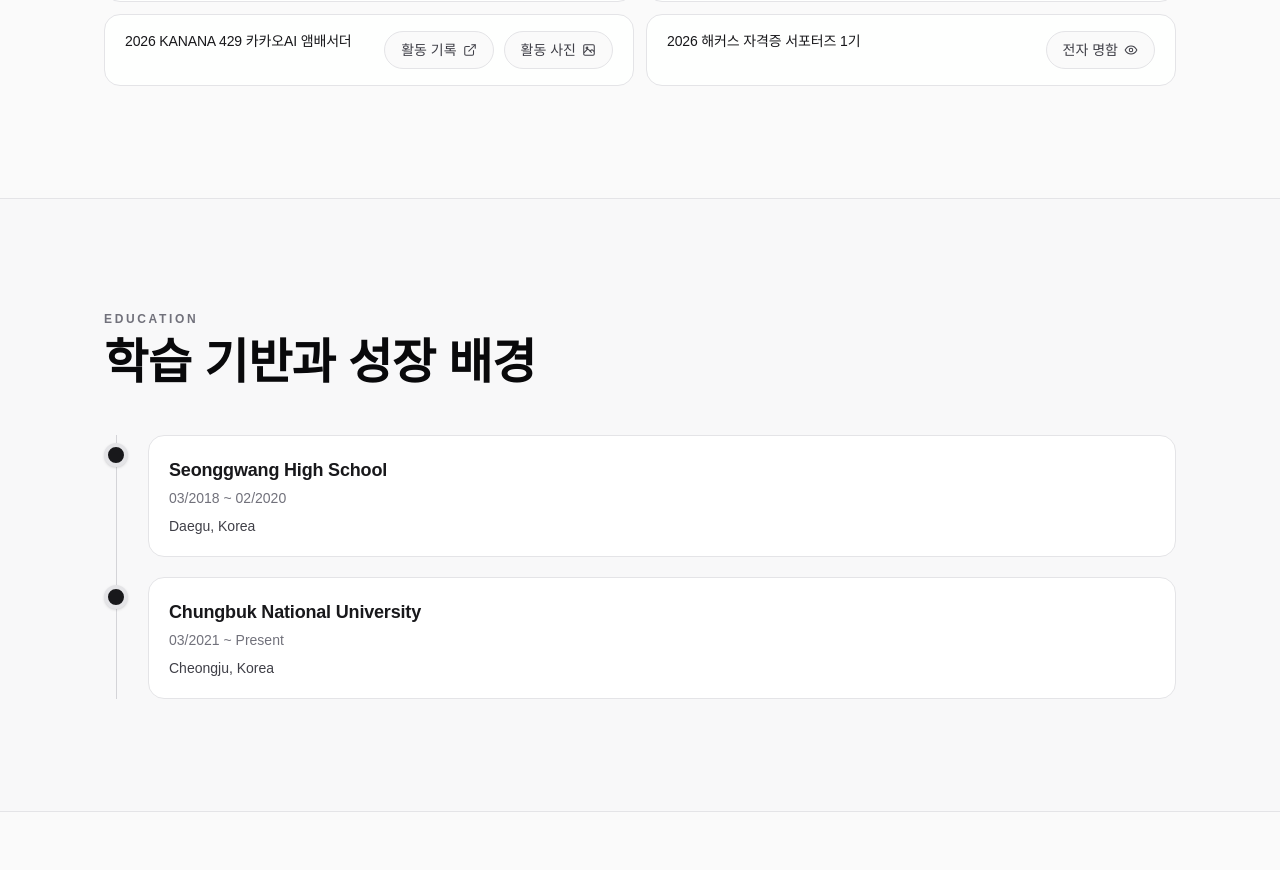
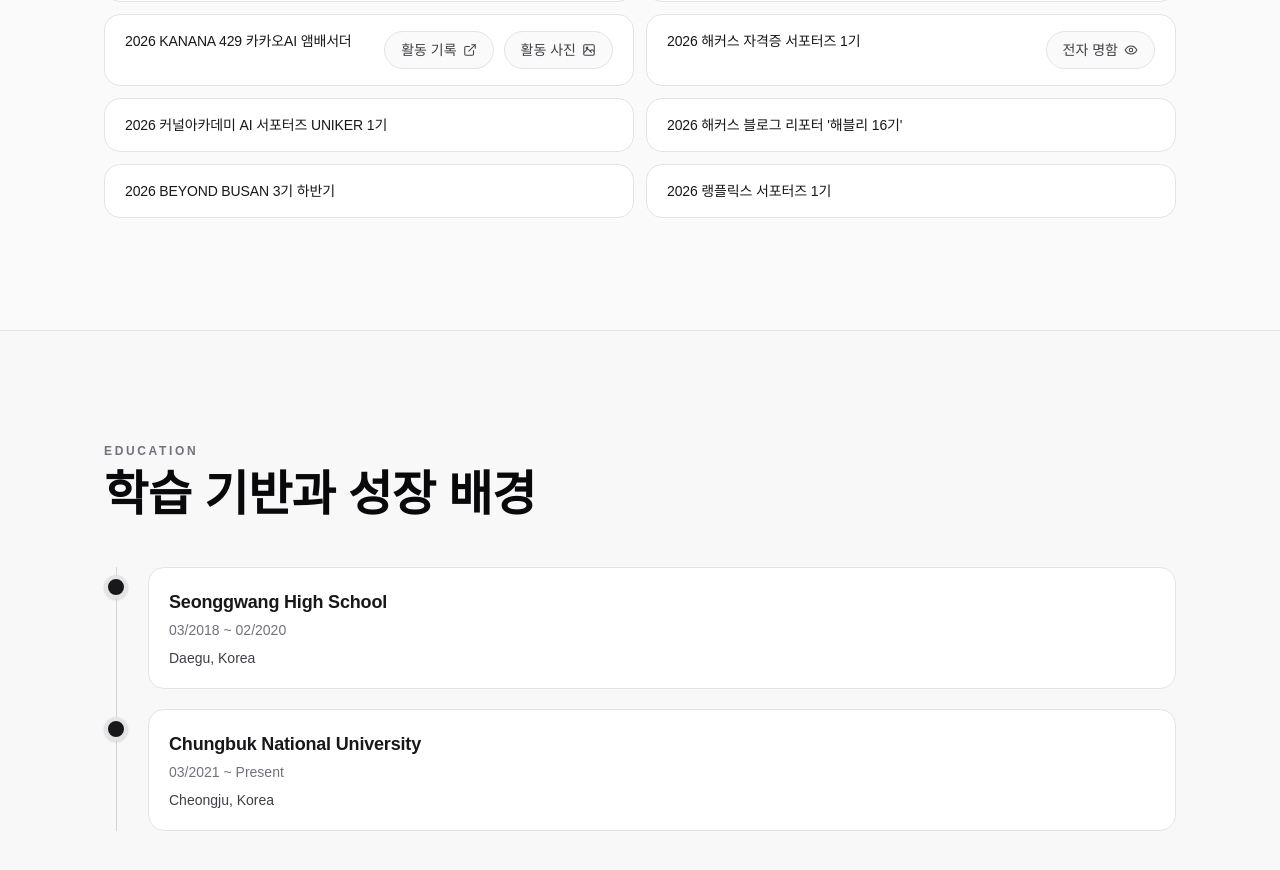
Before and after one commit to mk-isos/markus-portfolio, a Next.js app: page / in a window 1280 px wide. Shown: the part 4953-5823 px from the top of the page. Built offline with nearby package versions, Linux system fonts and the light colour scheme.

Commit message:
260707 feat(activities): add 2026 activity entries

```diff
--- a/src/data/portfolio.ts
+++ b/src/data/portfolio.ts
@@ -773,6 +773,24 @@
       },
     ],
   },
+  {
+    title: text(
+      "2026 커널아카데미 AI 서포터즈 UNIKER 1기",
+      "2026 Kernel Academy AI Supporters UNIKER 1st Cohort",
+    ),
+  },
+  {
+    title: text(
+      "2026 해커스 블로그 리포터 '해블리 16기'",
+      "2026 Hackers Blog Reporter 'Haebli 16th Cohort'",
+    ),
+  },
+  {
+    title: text("2026 BEYOND BUSAN 3기 하반기", "2026 BEYOND BUSAN 3rd Cohort, Second Half"),
+  },
+  {
+    title: text("2026 랭플릭스 서포터즈 1기", "2026 Langflix Supporters 1st Cohort"),
+  },
 ];
 
 export const education = [
```
